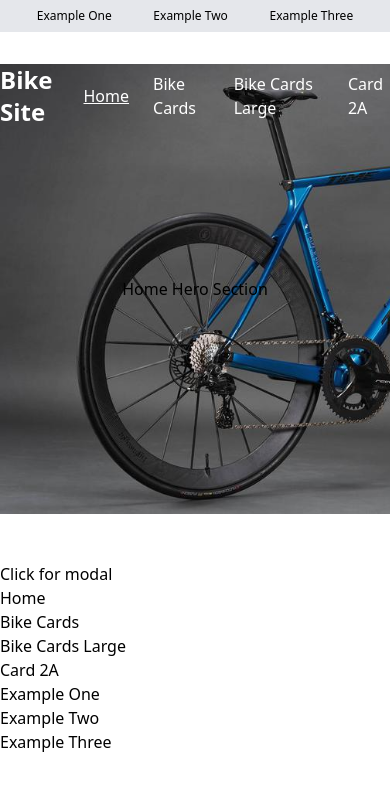
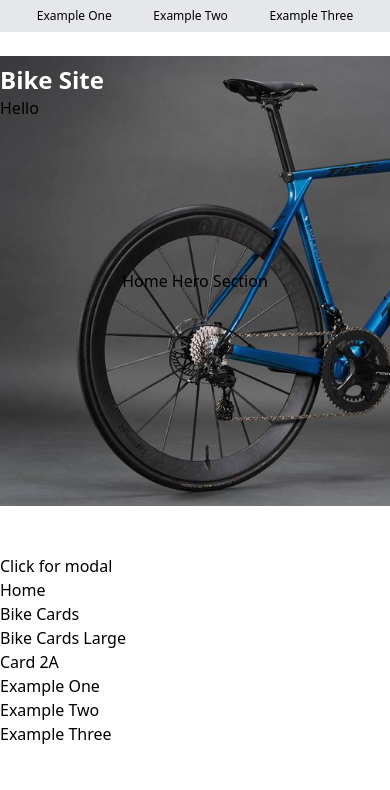
Before and after one commit to mostlyclicks/mostly-component-library, a React (Create React App) app: page / in a window 390 px wide. Shown: the top 790 px of the page. Built offline with nearby package versions, Linux system fonts and the light colour scheme.

Commit message:
stub out mobile nav

```diff
--- a/src/Layout/Header.js
+++ b/src/Layout/Header.js
@@ -1,5 +1,6 @@
 import React from 'react'
 import MainNav from '../Navs/MainNav'
+import MobileNav from '../Navs/MobileNav'
 
 const Header = (props) => {
 
@@ -8,6 +9,7 @@
   return (
     <header className="container mx-auto">
       <MainNav links={links} />
+      <MobileNav />
     </header>
   )
 }
--- a/src/Navs/MainNav.js
+++ b/src/Navs/MainNav.js
@@ -9,7 +9,7 @@
   return (
     <nav className="flex flex-row justify-between pt-8">
       <Logo brand="Bike Site"/>
-      <ul className="flex flex-row gap-6 items-center">
+      <ul className="hidden sm:flex sm:flex-row gap-6 items-center">
         {links.map((link) => {
           return (
             <li>
--- /dev/null
+++ b/src/Navs/MobileNav.js
@@ -0,0 +1,15 @@
+import React from 'react'
+import { NavLink } from "react-router-dom"
+
+const MobileNav = (props) => {
+
+  const links = props.links
+
+  return (
+    <nav className="flex sm:hidden">
+      Hello
+    </nav>
+  )
+}
+
+export default MobileNav
--- /dev/null
+++ b/src/UI/Hamburger.js
@@ -0,0 +1,13 @@
+import React from 'react'
+
+const Hamburger = () => {
+  return (
+    <div>
+      <svg xmlns="http://www.w3.org/2000/svg" className="h-6 w-6" fill="none" viewBox="0 0 24 24" stroke="currentColor">
+        <path strokeLinecap="round" strokeLinejoin="round" strokeWidth={2} d="M4 6h16M4 12h16M4 18h16" />
+      </svg>
+    </div>
+  )
+}
+
+export default Hamburger
```
